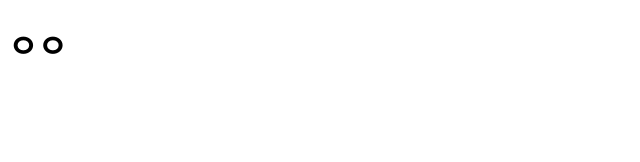
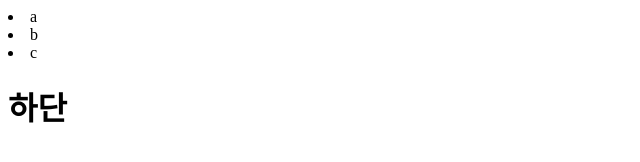
Before and after one commit to Bancofine/schoolpj, a plain HTML site: page index.html in a window 1280 px wide. Shown: the whole page, without its empty margins (0-640 px from the left). Drawn offline with Linux system fonts and the light colour scheme.

Commit message:
Add files via upload

```diff
--- a/index.html
+++ b/index.html
@@ -7,6 +7,18 @@
     <title>Document</title>
 </head>
 <body>
-    <h1>ㅇㅇ</h1>
+    <header>
+        <nav>
+            <li>a</li>
+            <li>b</li>
+            <li>c</li>
+        </nav>
+    </header>
+    <section>
+
+    </section>
+    <footer>
+        <h1>하단</h1>
+    </footer>
 </body>
 </html>
```
